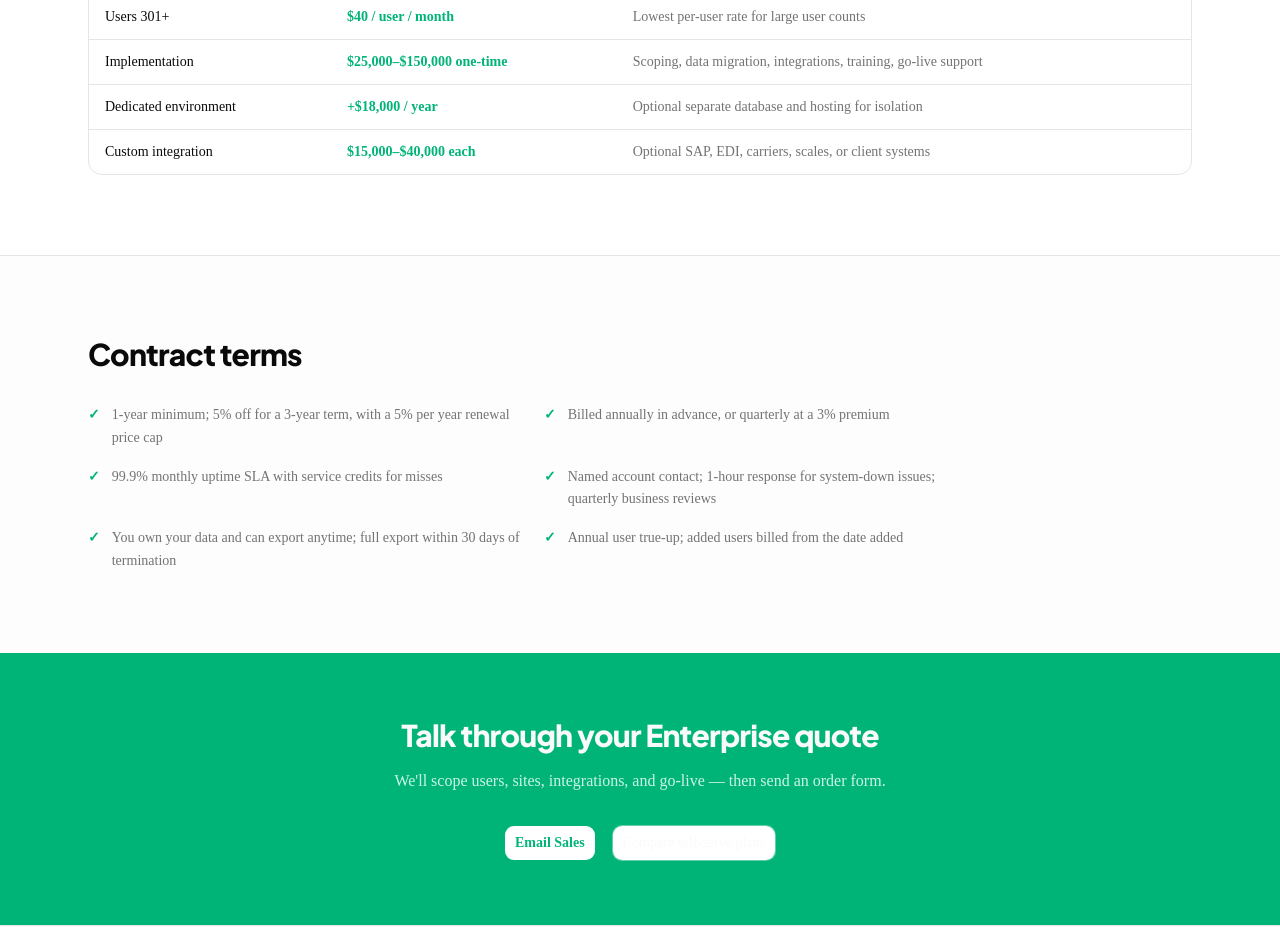
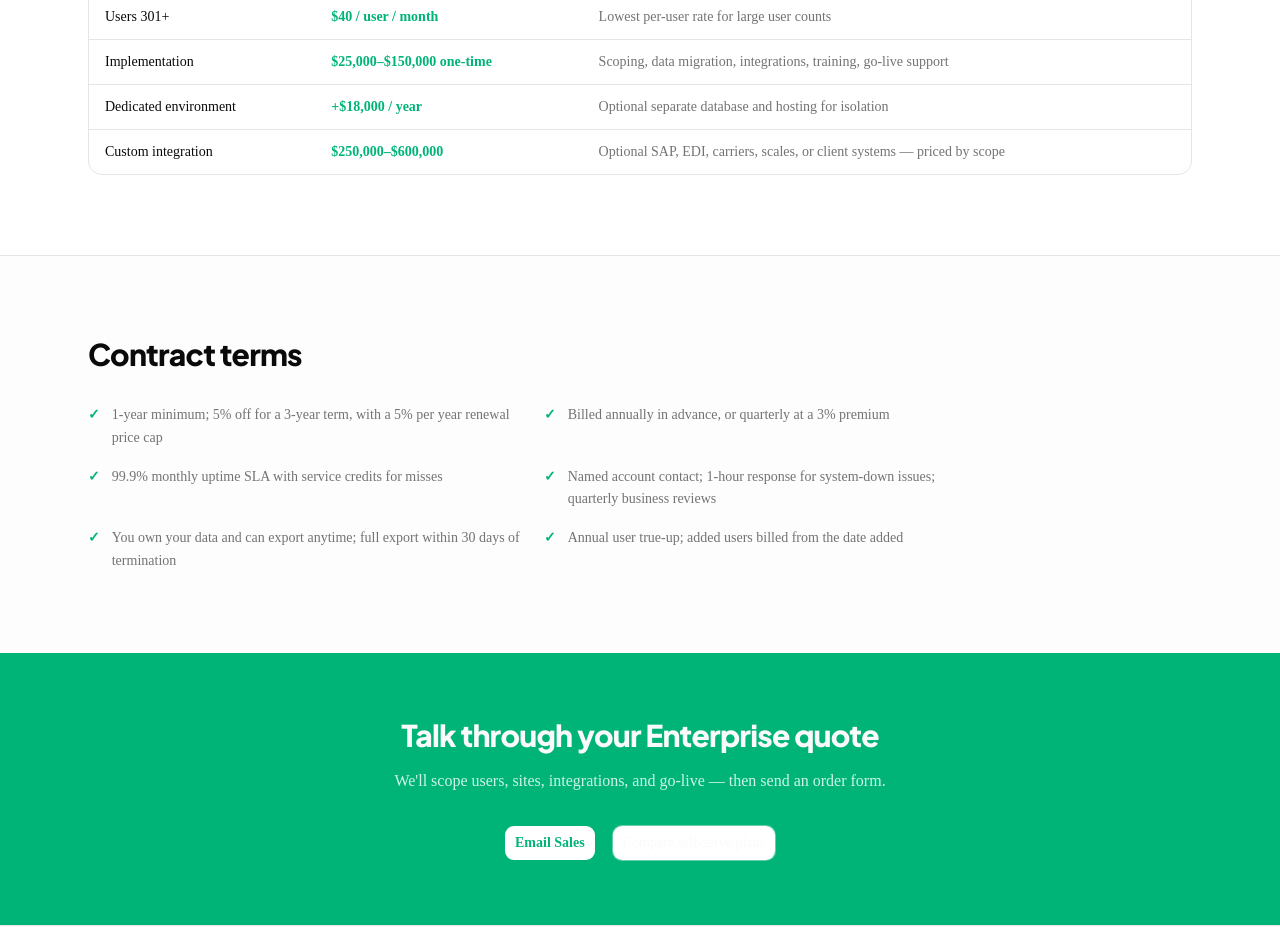
Before and after one commit to lmcduffie80/agrovus-marketing, a Next.js app: page /enterprise in a window 1280 px wide. Shown: the part 980-1907 px from the top of the page. Built offline with nearby package versions, Linux system fonts and the light colour scheme.

Commit message:
Update pricing for Custom Integration service to reflect new range of $250,000–$600,000 and clarify coverage details in the enterprise page.

```diff
--- a/app/enterprise/page.tsx
+++ b/app/enterprise/page.tsx
@@ -41,8 +41,9 @@ const parts = [
   },
   {
     part: "Custom integration",
-    price: "$15,000–$40,000 each",
-    covers: "Optional SAP, EDI, carriers, scales, or client systems",
+    price: "$250,000–$600,000",
+    covers: "Optional SAP, EDI, carriers, scales, or client systems — priced by scope",
+
   },
 ];
 
```
